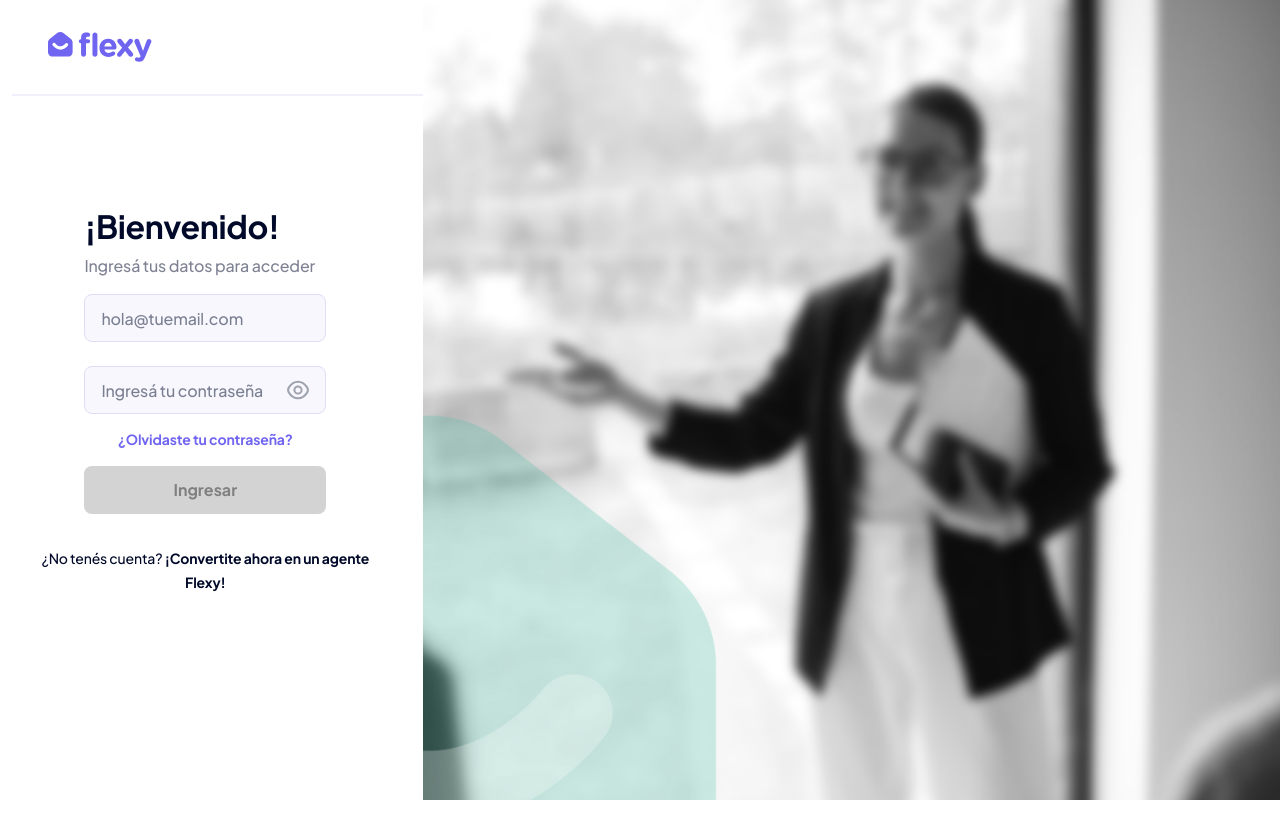
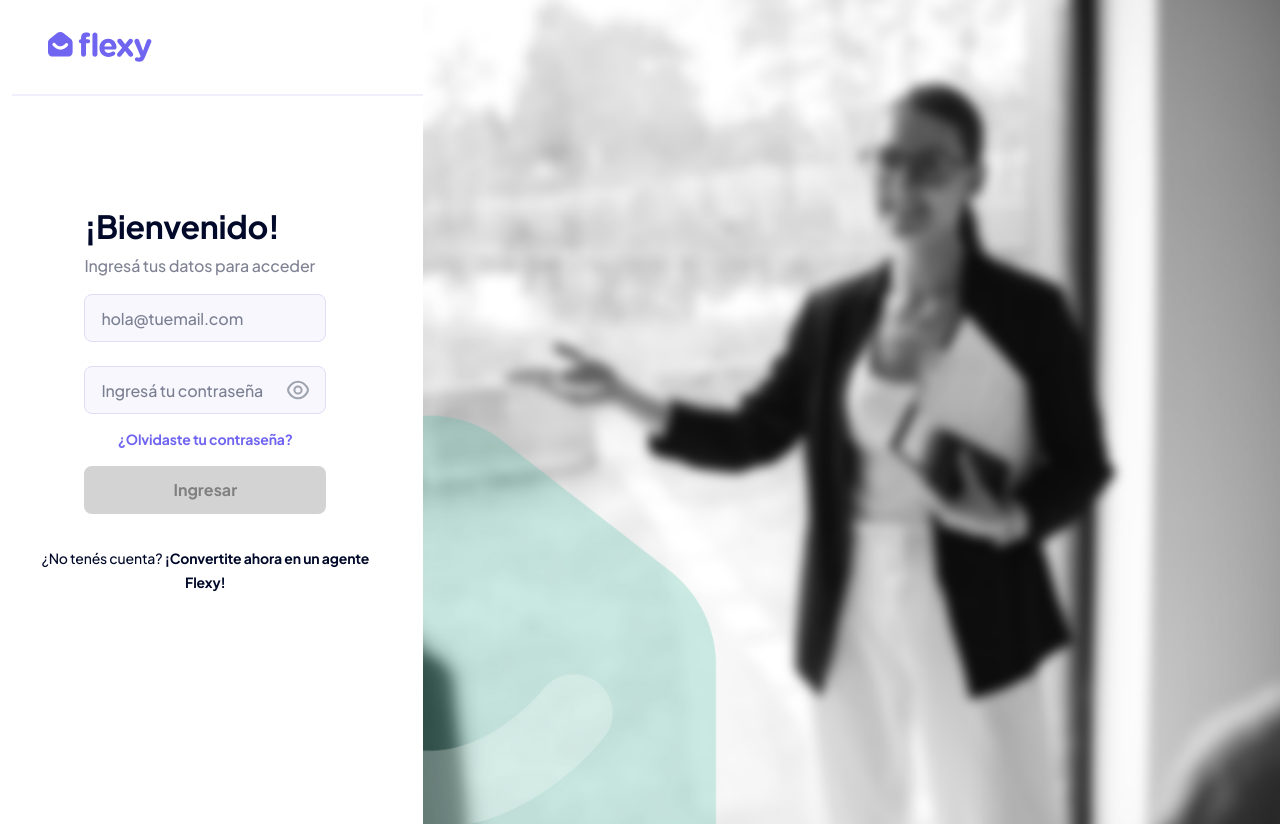
Before and after one commit to erikfille/Flexy-Register, a React (Vite) app: page /login in a window 1280 px wide. Before the commit the page ends 800 px from the top, so only its background shows below. Built offline with nearby package versions, Linux system fonts and the light colour scheme.

Commit message:
fix: overflow issue

```diff
--- a/src/index.css
+++ b/src/index.css
@@ -14,4 +14,5 @@ body {
   -webkit-font-smoothing: antialiased;
   -moz-osx-font-smoothing: grayscale;
   -webkit-text-size-adjust: 100%;
+  overflow: hidden;
 }
--- a/src/views/Login/login.module.css
+++ b/src/views/Login/login.module.css
@@ -1,5 +1,4 @@
 .loginContainer {
-  overflow: hidden;
   height: 100vh;
 }
 
@@ -9,7 +8,6 @@
 }
 
 .imgContainer {
-  overflow: hidden;
   background-size: cover;
   background-repeat: no-repeat;
   background-position: center center;
@@ -33,6 +31,7 @@ a {
 .logoContainer {
   width: 100%;
   border-bottom: 2px solid #f0effb;
+  overflow: hidden;
 }
 
 @media screen and (max-width: 700px) {
```
